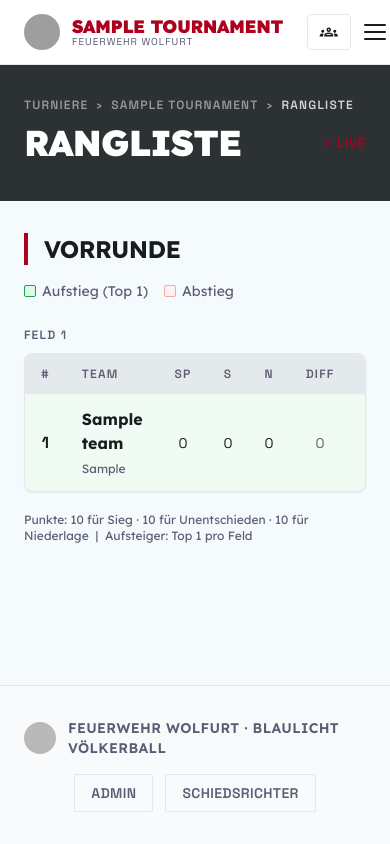
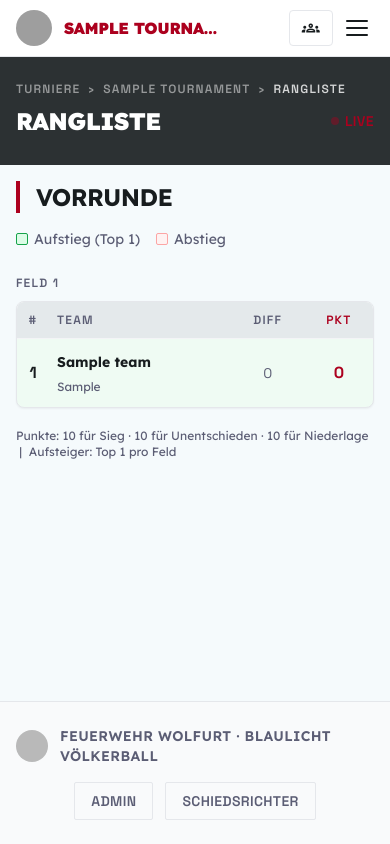
Before and after one commit to BattloXX/FW-Voelkerballturnier-App, a FastAPI app: a page that uses app/templates/base.html in a window 390 px wide. Run offline with FastAPI, Linux system fonts and the light colour scheme; tables that the repository leaves empty hold one stand-in row (values such as "Sample post"); some libraries are stand-ins or nearby versions; grey boxes are pictures that could not be loaded.

Commit message:
Mobile-Optimierung: responsive Tabellen, Karten-Layout, Abstände
- schedule.html: Mobile-Kartenansicht (sm:hidden) für Vor-, Zwischen- und Platzierungsrunde; Tab-Bar horizontal scrollbar; Jinja2-Makro für wiederverwendbare Match-Karte
- standings.html: Spalten Sp/S/N auf Mobile ausgeblendet (hidden sm:table-cell), Zellabstände reduziert
- self_service.html: Mobile-Kartenansicht für Spielplan-Tabelle; Ranglisten-Tabelle kompakter
- base.html: Header px-6→px-4 sm:px-6, Höhe h-16→h-14 sm:h-16, Brand-Name truncate auf Mobile
- index.html, overview.html: Headings text-5xl→text-3xl sm:text-5xl, px-6→px-4 sm:px-6
- live_update.js: querySelector→querySelectorAll damit Karten- und Tabellenansicht gleichzeitig live aktualisiert werden

Co-Authored-By: Claude Sonnet 4.6 <noreply@anthropic.com>

```diff
--- a/app/templates/base.html
+++ b/app/templates/base.html
@@ -95,17 +95,17 @@
 
 <!-- Top Navigation -->
 <header class="bg-white sticky top-0 z-50 border-b border-gray-200">
-  <div class="max-w-7xl mx-auto px-6 h-16 flex items-center gap-4">
+  <div class="max-w-7xl mx-auto px-4 sm:px-6 h-14 sm:h-16 flex items-center gap-4">
 
     <!-- Brand -->
     <a href="/" class="flex items-center gap-3 flex-shrink-0 mr-2">
       <img src="https://feuerwehr.wolfurt.at/wp-content/uploads/2015/02/cropped-logo-feuerwehr-aktiv-150x150.jpg"
            alt="Feuerwehr Wolfurt" class="h-9 w-9 rounded-full object-cover">
       <div>
-        <div class="text-lg font-black text-primary uppercase tracking-tight font-lexend leading-none">
+        <div class="text-base sm:text-lg font-black text-primary uppercase tracking-tight font-lexend leading-none truncate max-w-[160px] sm:max-w-none">
           {% if tournament is defined and tournament %}{{ tournament.name }}{% else %}Blaulicht Turnier{% endif %}
         </div>
-        <div class="text-[10px] text-secondary font-grotesk uppercase tracking-widest leading-none mt-px">Feuerwehr Wolfurt</div>
+        <div class="text-[10px] text-secondary font-grotesk uppercase tracking-widest leading-none mt-px hidden sm:block">Feuerwehr Wolfurt</div>
       </div>
     </a>
 
@@ -248,7 +248,7 @@
 </main>
 
 <!-- Footer -->
-<footer class="bg-gray-50 border-t border-gray-200 py-8 px-6 mt-auto">
+<footer class="bg-gray-50 border-t border-gray-200 py-6 px-4 sm:px-6 mt-auto">
   <div class="max-w-7xl mx-auto flex flex-col md:flex-row justify-between items-center gap-4">
     <div class="flex items-center gap-3">
       <img src="https://feuerwehr.wolfurt.at/wp-content/uploads/2015/02/cropped-logo-feuerwehr-aktiv-150x150.jpg"
--- a/app/templates/tournament/standings.html
+++ b/app/templates/tournament/standings.html
@@ -4,8 +4,8 @@
 
 {% block content %}
 <!-- Page Header -->
-<div class="bg-inverse-surface pb-10 pt-8">
-  <div class="max-w-7xl mx-auto px-6">
+<div class="bg-inverse-surface pb-8 sm:pb-10 pt-6 sm:pt-8">
+  <div class="max-w-7xl mx-auto px-4 sm:px-6">
     <div class="flex items-center gap-2 text-white/50 text-xs font-grotesk font-semibold uppercase tracking-widest mb-3">
       <a href="/" class="hover:text-white/80 transition-colors">Turniere</a>
       <span>›</span>
@@ -14,7 +14,7 @@
       <span class="text-white/80">Rangliste</span>
     </div>
     <div class="flex flex-wrap items-center justify-between gap-4">
-      <h1 class="font-lexend font-black text-white uppercase text-4xl tracking-tight leading-none">Rangliste</h1>
+      <h1 class="font-lexend font-black text-white uppercase text-2xl sm:text-4xl tracking-tight leading-none">Rangliste</h1>
       <span id="live-indicator" class="hidden items-center gap-1.5 text-sm font-grotesk font-semibold uppercase tracking-wide text-primary">
         <span class="w-2 h-2 rounded-full bg-primary" style="animation:pulse 1.5s infinite"></span>
         Live
@@ -23,7 +23,7 @@
   </div>
 </div>
 
-<div class="max-w-7xl mx-auto px-6 py-8 space-y-8">
+<div class="max-w-7xl mx-auto px-4 sm:px-6 py-4 sm:py-8 space-y-6 sm:space-y-8">
 
   <!-- Endrangliste -->
   {% if placement_groups %}
@@ -43,31 +43,31 @@
         <table class="w-full text-left border-collapse">
           <thead>
             <tr class="border-b border-gray-100">
-              <th class="py-3 px-4 font-grotesk text-xs font-semibold uppercase tracking-widest text-secondary w-10 text-center">#</th>
-              <th class="py-3 px-4 font-grotesk text-xs font-semibold uppercase tracking-widest text-secondary">Team</th>
-              <th class="py-3 px-4 font-grotesk text-xs font-semibold uppercase tracking-widest text-secondary text-center">Sp</th>
-              <th class="py-3 px-4 font-grotesk text-xs font-semibold uppercase tracking-widest text-secondary text-center">S</th>
-              <th class="py-3 px-4 font-grotesk text-xs font-semibold uppercase tracking-widest text-secondary text-center">N</th>
-              <th class="py-3 px-4 font-grotesk text-xs font-semibold uppercase tracking-widest text-secondary text-center">Diff</th>
-              <th class="py-3 px-4 font-grotesk text-xs font-semibold uppercase tracking-widest text-primary text-center">Pkt</th>
+              <th class="py-2.5 px-2 sm:px-3 font-grotesk text-xs font-semibold uppercase tracking-widest text-secondary w-8 sm:w-10 text-center">#</th>
+              <th class="py-2.5 px-2 sm:px-3 font-grotesk text-xs font-semibold uppercase tracking-widest text-secondary">Team</th>
+              <th class="hidden sm:table-cell py-2.5 px-3 font-grotesk text-xs font-semibold uppercase tracking-widest text-secondary text-center">Sp</th>
+              <th class="hidden sm:table-cell py-2.5 px-3 font-grotesk text-xs font-semibold uppercase tracking-widest text-secondary text-center">S</th>
+              <th class="hidden sm:table-cell py-2.5 px-3 font-grotesk text-xs font-semibold uppercase tracking-widest text-secondary text-center">N</th>
+              <th class="py-2.5 px-2 sm:px-3 font-grotesk text-xs font-semibold uppercase tracking-widest text-secondary text-center">Diff</th>
+              <th class="py-2.5 px-2 sm:px-3 font-grotesk text-xs font-semibold uppercase tracking-widest text-primary text-center">Pkt</th>
             </tr>
           </thead>
           <tbody class="divide-y divide-gray-100">
             {% for entry in grp %}
             <tr>
-              <td class="py-3 px-4 text-center font-grotesk font-bold text-on-surface">
+              <td class="py-2.5 px-2 sm:px-3 text-center font-grotesk font-bold text-on-surface">
                 {% set final_rank = (g - 1) * (grp | length) + entry.rank %}
                 {% if final_rank == 1 %}🥇{% elif final_rank == 2 %}🥈{% elif final_rank == 3 %}🥉{% else %}{{ final_rank }}{% endif %}
               </td>
-              <td class="py-3 px-4">
-                <span class="font-lexend font-bold text-on-surface">{{ entry.team_name }}</span>
+              <td class="py-2.5 px-2 sm:px-3">
+                <span class="font-lexend font-bold text-sm sm:text-base text-on-surface">{{ entry.team_name }}</span>
                 {% if entry.organization %}<br><span class="text-xs text-secondary font-normal">{{ entry.organization }}</span>{% endif %}
               </td>
-              <td class="py-3 px-4 text-center font-grotesk text-sm text-on-surface">{{ entry.played }}</td>
-              <td class="py-3 px-4 text-center font-grotesk text-sm text-on-surface">{{ entry.wins }}</td>
-              <td class="py-3 px-4 text-center font-grotesk text-sm text-on-surface">{{ entry.losses }}</td>
-              <td class="py-3 px-4 text-center font-grotesk text-sm text-secondary">{{ '+' if entry.diff > 0 else '' }}{{ entry.diff }}</td>
-              <td class="py-3 px-4 text-center font-grotesk font-bold text-primary">{{ entry.points }}</td>
+              <td class="hidden sm:table-cell py-2.5 px-3 text-center font-grotesk text-sm text-on-surface">{{ entry.played }}</td>
+              <td class="hidden sm:table-cell py-2.5 px-3 text-center font-grotesk text-sm text-on-surface">{{ entry.wins }}</td>
+              <td class="hidden sm:table-cell py-2.5 px-3 text-center font-grotesk text-sm text-on-surface">{{ entry.losses }}</td>
+              <td class="py-2.5 px-2 sm:px-3 text-center font-grotesk text-sm text-secondary">{{ '+' if entry.diff > 0 else '' }}{{ entry.diff }}</td>
+              <td class="py-2.5 px-2 sm:px-3 text-center font-grotesk font-bold text-primary">{{ entry.points }}</td>
             </tr>
             {% endfor %}
           </tbody>
@@ -92,29 +92,29 @@
         <table class="w-full text-left border-collapse">
           <thead>
             <tr class="bg-surface-container-high border-b border-gray-100">
-              <th class="py-3 px-4 font-grotesk text-xs font-semibold uppercase tracking-widest text-secondary w-10 text-center">#</th>
-              <th class="py-3 px-4 font-grotesk text-xs font-semibold uppercase tracking-widest text-secondary">Team</th>
-              <th class="py-3 px-4 font-grotesk text-xs font-semibold uppercase tracking-widest text-secondary text-center">Sp</th>
-              <th class="py-3 px-4 font-grotesk text-xs font-semibold uppercase tracking-widest text-secondary text-center">S</th>
-              <th class="py-3 px-4 font-grotesk text-xs font-semibold uppercase tracking-widest text-secondary text-center">N</th>
-              <th class="py-3 px-4 font-grotesk text-xs font-semibold uppercase tracking-widest text-secondary text-center">Diff</th>
-              <th class="py-3 px-4 font-grotesk text-xs font-semibold uppercase tracking-widest text-primary text-center">Pkt</th>
+              <th class="py-2.5 px-2 sm:px-3 font-grotesk text-xs font-semibold uppercase tracking-widest text-secondary w-8 sm:w-10 text-center">#</th>
+              <th class="py-2.5 px-2 sm:px-3 font-grotesk text-xs font-semibold uppercase tracking-widest text-secondary">Team</th>
+              <th class="hidden sm:table-cell py-2.5 px-3 font-grotesk text-xs font-semibold uppercase tracking-widest text-secondary text-center">Sp</th>
+              <th class="hidden sm:table-cell py-2.5 px-3 font-grotesk text-xs font-semibold uppercase tracking-widest text-secondary text-center">S</th>
+              <th class="hidden sm:table-cell py-2.5 px-3 font-grotesk text-xs font-semibold uppercase tracking-widest text-secondary text-center">N</th>
+              <th class="py-2.5 px-2 sm:px-3 font-grotesk text-xs font-semibold uppercase tracking-widest text-secondary text-center">Diff</th>
+              <th class="py-2.5 px-2 sm:px-3 font-grotesk text-xs font-semibold uppercase tracking-widest text-primary text-center">Pkt</th>
             </tr>
           </thead>
           <tbody class="divide-y divide-gray-100">
             {% if inter_standings_by_group[g] %}
               {% for entry in inter_standings_by_group[g] %}
               <tr class="hover:bg-surface-container-low transition-colors">
-                <td class="py-3 px-4 text-center font-grotesk font-bold text-on-surface">{{ entry.rank }}</td>
-                <td class="py-3 px-4">
-                  <span class="font-lexend font-bold text-on-surface">{{ entry.team_name }}</span>
+                <td class="py-2.5 px-2 sm:px-3 text-center font-grotesk font-bold text-on-surface">{{ entry.rank }}</td>
+                <td class="py-2.5 px-2 sm:px-3">
+                  <span class="font-lexend font-bold text-sm sm:text-base text-on-surface">{{ entry.team_name }}</span>
                   {% if entry.organization %}<br><span class="text-xs text-secondary font-normal">{{ entry.organization }}</span>{% endif %}
                 </td>
-                <td class="py-3 px-4 text-center font-grotesk text-sm">{{ entry.played }}</td>
-                <td class="py-3 px-4 text-center font-grotesk text-sm">{{ entry.wins }}</td>
-                <td class="py-3 px-4 text-center font-grotesk text-sm">{{ entry.losses }}</td>
-                <td class="py-3 px-4 text-center font-grotesk text-sm text-secondary">{{ '+' if entry.diff > 0 else '' }}{{ entry.diff }}</td>
-                <td class="py-3 px-4 text-center font-grotesk font-bold text-primary">{{ entry.points }}</td>
+                <td class="hidden sm:table-cell py-2.5 px-3 text-center font-grotesk text-sm">{{ entry.played }}</td>
+                <td class="hidden sm:table-cell py-2.5 px-3 text-center font-grotesk text-sm">{{ entry.wins }}</td>
+                <td class="hidden sm:table-cell py-2.5 px-3 text-center font-grotesk text-sm">{{ entry.losses }}</td>
+                <td class="py-2.5 px-2 sm:px-3 text-center font-grotesk text-sm text-secondary">{{ '+' if entry.diff > 0 else '' }}{{ entry.diff }}</td>
+                <td class="py-2.5 px-2 sm:px-3 text-center font-grotesk font-bold text-primary">{{ entry.points }}</td>
               </tr>
               {% endfor %}
             {% else %}
@@ -153,13 +153,13 @@
         <table class="w-full text-left border-collapse">
           <thead>
             <tr class="bg-surface-container-high border-b border-gray-100">
-              <th class="py-3 px-4 font-grotesk text-xs font-semibold uppercase tracking-widest text-secondary w-10 text-center">#</th>
-              <th class="py-3 px-4 font-grotesk text-xs font-semibold uppercase tracking-widest text-secondary">Team</th>
-              <th class="py-3 px-4 font-grotesk text-xs font-semibold uppercase tracking-widest text-secondary text-center">Sp</th>
-              <th class="py-3 px-4 font-grotesk text-xs font-semibold uppercase tracking-widest text-secondary text-center">S</th>
-              <th class="py-3 px-4 font-grotesk text-xs font-semibold uppercase tracking-widest text-secondary text-center">N</th>
-              <th class="py-3 px-4 font-grotesk text-xs font-semibold uppercase tracking-widest text-secondary text-center">Diff</th>
-              <th class="py-3 px-4 font-grotesk text-xs font-semibold uppercase tracking-widest text-primary text-center">Pkt</th>
+              <th class="py-2.5 px-2 sm:px-3 font-grotesk text-xs font-semibold uppercase tracking-widest text-secondary w-8 sm:w-10 text-center">#</th>
+              <th class="py-2.5 px-2 sm:px-3 font-grotesk text-xs font-semibold uppercase tracking-widest text-secondary">Team</th>
+              <th class="hidden sm:table-cell py-2.5 px-3 font-grotesk text-xs font-semibold uppercase tracking-widest text-secondary text-center">Sp</th>
+              <th class="hidden sm:table-cell py-2.5 px-3 font-grotesk text-xs font-semibold uppercase tracking-widest text-secondary text-center">S</th>
+              <th class="hidden sm:table-cell py-2.5 px-3 font-grotesk text-xs font-semibold uppercase tracking-widest text-secondary text-center">N</th>
+              <th class="py-2.5 px-2 sm:px-3 font-grotesk text-xs font-semibold uppercase tracking-widest text-secondary text-center">Diff</th>
+              <th class="py-2.5 px-2 sm:px-3 font-grotesk text-xs font-semibold uppercase tracking-widest text-primary text-center">Pkt</th>
             </tr>
           </thead>
           <tbody data-standings-field="{{ f }}" class="divide-y divide-gray-100">
@@ -167,16 +167,16 @@
               {% for entry in standings_by_field[f] %}
               <tr data-team-id="{{ entry.team_id }}"
                   class="{% if entry.promotes %}promotes{% else %}relegates{% endif %} hover:bg-surface-container-low transition-colors">
-                <td class="py-3 px-4 text-center font-grotesk font-bold text-on-surface">{{ entry.rank }}</td>
-                <td class="py-3 px-4">
-                  <span class="font-lexend font-bold text-on-surface">{{ entry.team_name }}</span>
+                <td class="py-2.5 px-2 sm:px-3 text-center font-grotesk font-bold text-on-surface">{{ entry.rank }}</td>
+                <td class="py-2.5 px-2 sm:px-3">
+                  <span class="font-lexend font-bold text-sm sm:text-base text-on-surface">{{ entry.team_name }}</span>
                   {% if entry.organization %}<br><span class="text-xs text-secondary font-normal">{{ entry.organization }}</span>{% endif %}
                 </td>
-                <td class="py-3 px-4 text-center font-grotesk text-sm">{{ entry.played }}</td>
-                <td class="py-3 px-4 text-center font-grotesk text-sm">{{ entry.wins }}</td>
-                <td class="py-3 px-4 text-center font-grotesk text-sm">{{ entry.losses }}</td>
-                <td class="py-3 px-4 text-center font-grotesk text-sm text-secondary">{{ '+' if entry.diff > 0 else '' }}{{ entry.diff }}</td>
-                <td class="py-3 px-4 text-center font-grotesk font-bold text-primary">{{ entry.points }}</td>
+                <td class="hidden sm:table-cell py-2.5 px-3 text-center font-grotesk text-sm">{{ entry.played }}</td>
+                <td class="hidden sm:table-cell py-2.5 px-3 text-center font-grotesk text-sm">{{ entry.wins }}</td>
+                <td class="hidden sm:table-cell py-2.5 px-3 text-center font-grotesk text-sm">{{ entry.losses }}</td>
+                <td class="py-2.5 px-2 sm:px-3 text-center font-grotesk text-sm text-secondary">{{ '+' if entry.diff > 0 else '' }}{{ entry.diff }}</td>
+                <td class="py-2.5 px-2 sm:px-3 text-center font-grotesk font-bold text-primary">{{ entry.points }}</td>
               </tr>
               {% endfor %}
             {% else %}
--- a/static/js/live_update.js
+++ b/static/js/live_update.js
@@ -23,9 +23,7 @@
 
   function updateMatches(matches) {
     matches.forEach(m => {
-      const row = document.querySelector(`[data-match-id="${m.id}"]`);
-      if (!row) return;
-
+      document.querySelectorAll(`[data-match-id="${m.id}"]`).forEach(row => {
         const scoreEl = row.querySelector('.match-score');
         if (scoreEl) {
           if (m.score_a !== null && m.score_b !== null) {
@@ -38,7 +36,7 @@
           badgeEl.className = `badge badge-${m.status}`;
           const dot = badgeEl.querySelector('.badge-dot');
           const label = badgeEl.querySelector('.badge-label');
-        if (dot) dot.className = `badge-dot`;
+          if (dot) dot.className = 'badge-dot';
           const labels = { pending: 'Ausstehend', active: 'Läuft', finished: 'Beendet' };
           if (label) label.textContent = labels[m.status] || m.status;
         }
@@ -46,6 +44,7 @@
         row.classList.remove('match-active', 'match-finished', 'match-pending');
         if (m.status === 'active') row.classList.add('match-active');
         else if (m.status === 'finished') row.classList.add('match-finished');
+      });
     });
   }
 
```
Also changed, not shown: app/templates/index.html (+5 -5 lines), app/templates/team/self_service.html (+38 -11 lines), app/templates/tournament/overview.html (+4 -4 lines), app/templates/tournament/schedule.html (+63 -11 lines). Lines whose indentation alone changed are shown as unchanged.
